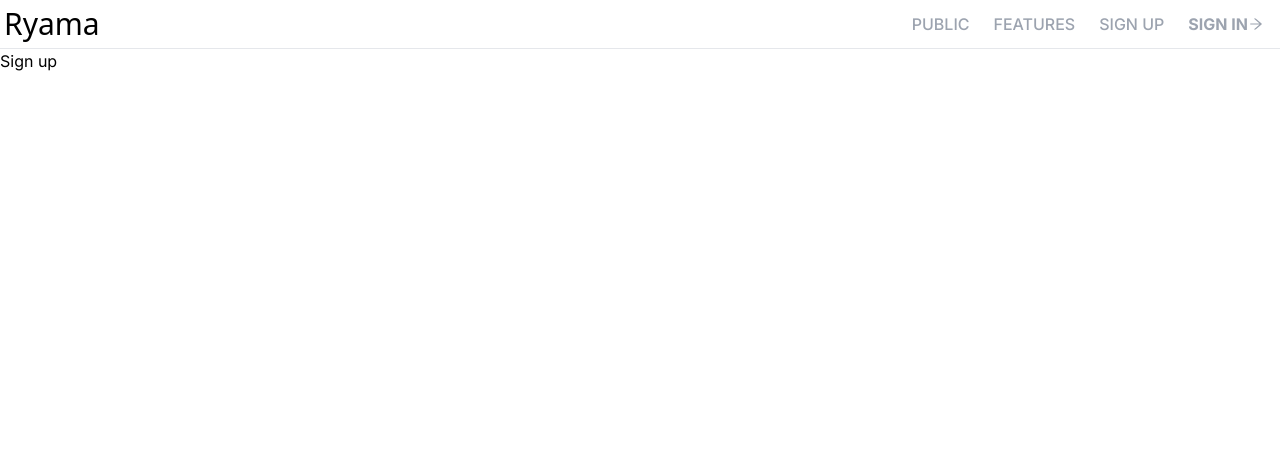
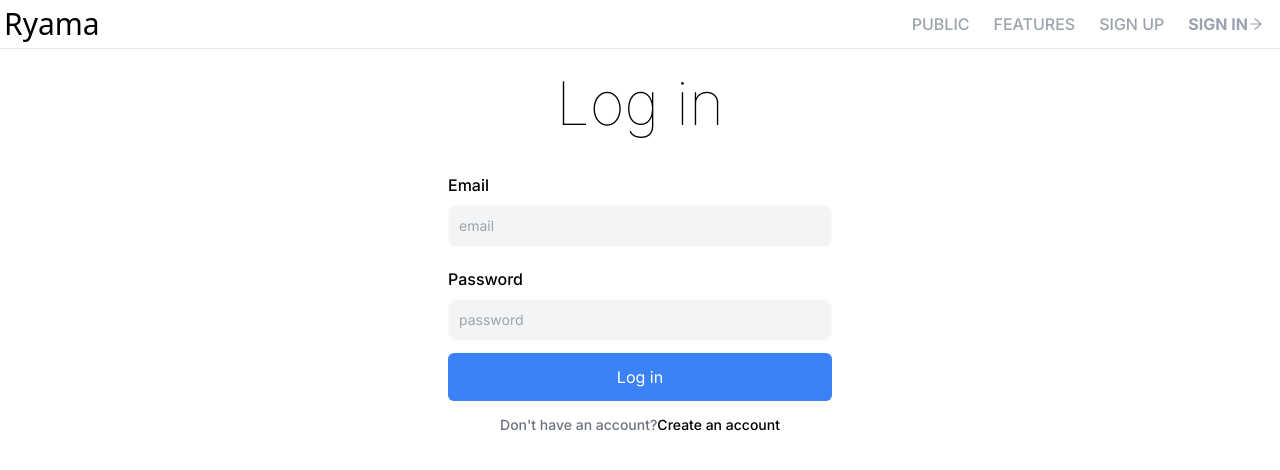
Before and after one commit to moriyoshi-kasuga/ryama-v2, a Next.js app: page /signup in a window 1280 px wide. Shown: the top 470 px of the page. Built offline with nearby package versions, Linux system fonts and the light colour scheme.

Commit message:
Add: success sign in page

```diff
--- a/src/app/(home)/signin/page.tsx
+++ b/src/app/(home)/signin/page.tsx
@@ -13,6 +13,16 @@ export default function Page() {
   const handleSubmit = async (e: FormEvent<HTMLFormElement>) => {
     e.preventDefault();
 
+    if (!email) {
+      setError("Email can't be empty");
+      return;
+    }
+
+    if (!password) {
+      setError("Password can't be empty");
+      return;
+    }
+
     await signIn('credentials', {
       redirect: false,
       email: email,
@@ -20,39 +30,82 @@ export default function Page() {
     })
       .then((res) => {
         if (res?.error) {
-          alert(res.error);
+          setError('Invalid email or password');
+          setPassword('');
+        } else {
+          router.push('/');
         }
-        router.push('/');
       })
       .catch((err) => {
+        setPassword('');
+        setError('Server error');
         console.log(err);
       });
   };
 
   return (
     <>
+      <div className="flex min-h-full flex-col justify-center">
+        <div className="flex min-h-full flex-col justify-center px-6 lg:px-8">
+          <div className="py-6 sm:mx-auto sm:w-full sm:max-w-sm">
+            <h1 className="pb-8 text-6xl text-center font-thin">Log in</h1>
+            <div className={`mb-2 ${error ? 'block' : 'hidden'}`}>
+              <div className="text-red-400 text-sm text-center p-2 rounded border border-red-300 bg-red-50">
+                {error}
+              </div>
+            </div>
+            <form onSubmit={handleSubmit} className="space-y-3" noValidate>
               <div>
-        <form onSubmit={handleSubmit}>
+                <label
+                  htmlFor="email"
+                  className="block py-2 font-medium text-gray-600"
+                >
+                  Email
+                </label>
                 <input
                   type="email"
-            name="email"
-            className="border border-gray-300"
                   value={email}
-            onChange={(e) => {
-              setEmail(e.target.value);
-            }}
+                  onChange={(e) => setEmail(e.target.value)}
+                  className="bg-gray-100 border border-gray-50 text-gray-900 text-sm rounded-lg focus:ring-blue-500 focus:border-blue-500 block w-full p-2.5"
+                  placeholder="email"
+                  id="email"
                 />
+              </div>
+              <div>
+                <label
+                  htmlFor="password"
+                  className="block py-2 font-medium text-gray-600"
+                >
+                  Password
+                </label>
                 <input
                   type="password"
-            name="password"
-            className="border border-gray-300"
                   value={password}
-            onChange={(e) => {
-              setPassword(e.target.value);
-            }}
+                  onChange={(e) => setPassword(e.target.value)}
+                  className="bg-gray-100 border border-gray-50 text-gray-900 text-sm rounded-lg focus:ring-blue-500 focus:border-blue-500 block w-full p-2.5"
+                  placeholder="password"
+                  id="password"
                 />
-          <button type="submit">Sign in</button>
+              </div>
+              <input
+                type="submit"
+                className="text-white bg-blue-500 hover:bg-blue-600 hover:ring-2 hover:outline-none hover:ring-blue-300  rounded-md  w-full  px-5 py-3 text-center"
+                value="Log in"
+              />
+              <div className="my-8 leading-6 font-medium text-sm">
+                <p className="text-center text-gray-500">
+                  {"Don't have an account? "}
+                  <a
+                    href="#"
+                    className="transition-colors text-blue-300 hover:text-blue-500 duration-300"
+                  >
+                    Create an account
+                  </a>
+                </p>
+              </div>
             </form>
+          </div>
+        </div>
       </div>
     </>
   );
--- a/src/app/(home)/signup/page.tsx
+++ b/src/app/(home)/signup/page.tsx
@@ -1,9 +1,89 @@
-import React from 'react'
+'use client';
 
-function Page() {
+import { signIn } from 'next-auth/react';
+import { useRouter } from 'next/navigation';
+import { FormEvent, useState } from 'react';
+
+export default function Page() {
+  const router = useRouter();
+  const [email, setEmail] = useState('');
+  const [password, setPassword] = useState('');
+  const [reperatPassword, setReperatPassword] = useState('');
+  const [error, setError] = useState('');
+
+  const handleSubmit = async (e: FormEvent<HTMLFormElement>) => {
+    e.preventDefault();
+
+    await signIn('credentials', {
+      redirect: false,
+      email: email,
+      password: password,
+    })
+      .then((res) => {
+        if (res?.error) {
+          alert(res.error);
+        }
+        router.push('/');
+      })
+      .catch((err) => {
+        console.log(err);
+      });
+  };
   return (
-    <div>Sign up</div>
-  )
+    <div className="flex min-h-full flex-col justify-center">
+      <div className="flex min-h-full flex-col justify-center px-6 lg:px-8">
+        <div className="py-6 sm:mx-auto sm:w-full sm:max-w-sm">
+          <h1 className="pb-8 text-6xl text-center font-thin">Log in</h1>
+          <div className="mb-2 hidden">
+            <div className="text-green-400 text-sm text-center p-2 rounded border border-green-900 bg-green-950"></div>
+            <div className="text-red-400 text-sm text-center p-2 rounded border border-red-900 bg-red-950"></div>
+          </div>
+          <form onSubmit={handleSubmit} className="space-y-3">
+            <div>
+              <label htmlFor="email" className="block py-2 font-medium">
+                Email
+              </label>
+              <input
+                type="email"
+                value={email}
+                onChange={(e) => setEmail(e.target.value)}
+                className="bg-gray-100 border border-gray-50 text-gray-900 text-sm rounded-lg focus:ring-blue-500 focus:border-blue-500 block w-full p-2.5"
+                placeholder="email"
+                id="email"
+              />
+            </div>
+            <div>
+              <label htmlFor="password" className="block py-2 font-medium">
+                Password
+              </label>
+              <input
+                type="password"
+                value={password}
+                onChange={(e) => setPassword(e.target.value)}
+                className="bg-gray-100 border border-gray-50 text-gray-900 text-sm rounded-lg focus:ring-blue-500 focus:border-blue-500 block w-full p-2.5"
+                placeholder="password"
+                id="password"
+              />
+            </div>
+            <input
+              type="submit"
+              className="text-white bg-blue-500 hover:bg-blue-400 focus:ring-4 focus:outline-none focus:ring-blue-300  rounded-md  w-full  px-5 py-3 text-center"
+              value="Log in"
+            />
+            <div className="my-8 leading-6 font-medium text-sm">
+              <p className="text-center text-gray-500">
+                {"Don't have an account?"}
+                <a
+                  href="#"
+                  className="transition-colors text-black hover:text-yellow-500"
+                >
+                  Create an account
+                </a>
+              </p>
+            </div>
+          </form>
+        </div>
+      </div>
+    </div>
+  );
 }
-
-export default Page
```
Also changed, not shown: src/components/home/sample-header.html (deleted, +0 -43 lines). Lines whose indentation alone changed are shown as unchanged.
